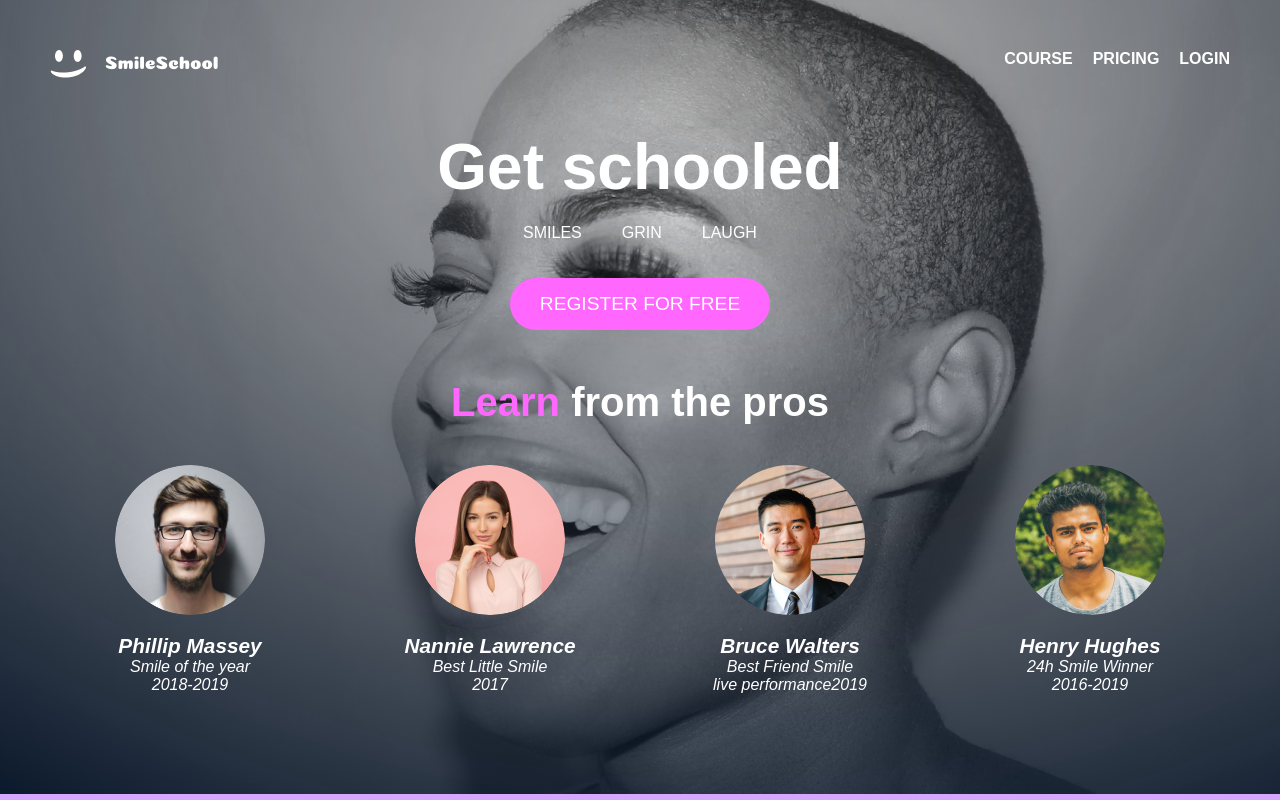
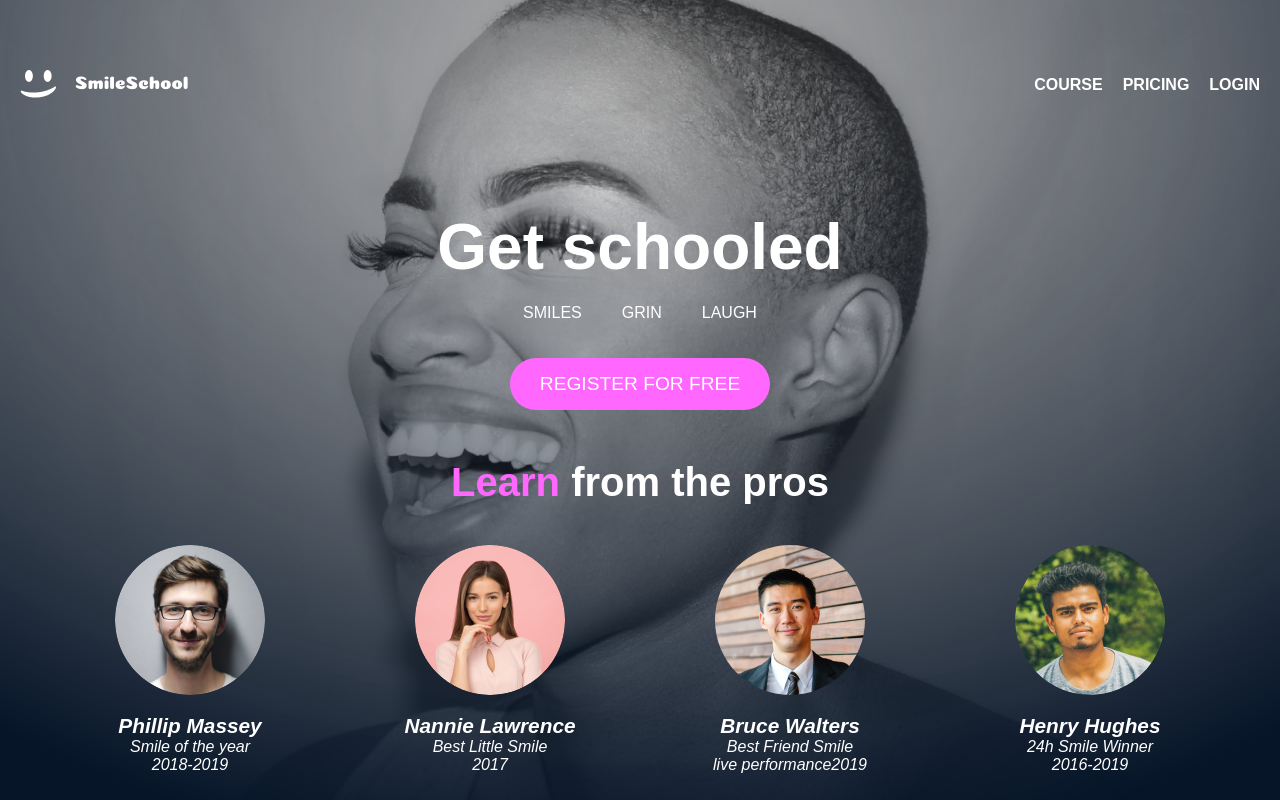
Before and after one commit to koprosperity/alx_html_css, a plain HTML site: page css_advanced/index.html in a window 1280 px wide. Shown: the top 800 px of the page. Drawn offline with Linux system fonts and the light colour scheme.

Commit message:
final project update

```diff
--- a/css_advanced/index.html
+++ b/css_advanced/index.html
@@ -75,7 +75,6 @@
         <div class="tutorial-cards">
             <div>
                 <img src="9.png" alt="Diagonal Smile">
-                <img src="play.png" alt="play-btn">
                 <h3>Diagonal Smile</h3>
                 <p>Lorem ipsum dolor sit amet, consectetur adipiscing elit.</p>
                 <div class="rating">
@@ -88,7 +87,6 @@
             </div>
             <div>
                 <img src="7.png" alt="Sad Smile">
-                <img src="play.png" alt="play-btn">
                 <h3>Sad Smile</h3>
                 <p>Lorem ipsum dolor sit amet, consectetur adipiscing elit.</p>
                 <div class="rating">
@@ -101,7 +99,6 @@
             </div>
             <div>
                 <img src="8.png" alt="Natural Smile">
-                <img src="play.png" alt="play-btn">
                 <h3>Natural Smile</h3>
                 <p>Lorem ipsum dolor sit amet, consectetur adipiscing elit.</p>
                 <div class="rating">
@@ -114,7 +111,6 @@
             </div>
             <div class="Happy">
                 <img src="6.png" alt="Happy Smile">
-                <img src="play.png" alt="play-btn">
                 <h3>Happy Smile</h3>
                 <p>Lorem ipsum dolor sit amet, consectetur adipiscing elit.</p>
                 <div class="rating">
--- a/css_advanced/styles.css
+++ b/css_advanced/styles.css
@@ -9,17 +9,22 @@ body {
 }
 
 header {
-    background: url('Object.png');
+    background: url('Object.png') no-repeat center center;
+    background-size: cover;
     color: white;
     padding: 50px 0;
     text-align: auto;
+    min-height: 100vh;
+}
 
-}
 
 nav {
     display: flex;
     justify-content: space-between;
-    padding: 0 50px;
+    align-items: center;
+    padding: 20px;
+    z-index: 10; /* Makes sure the nav stays visible */
+    position: relative;
 }
 
 nav img {
@@ -41,7 +46,7 @@ nav ul li a {
 /* Hero Section */
 .hero-section {
     text-align: center;
-    margin-top: 50px;
+    margin-top: 90px;
     color: white;
 }
 
```
